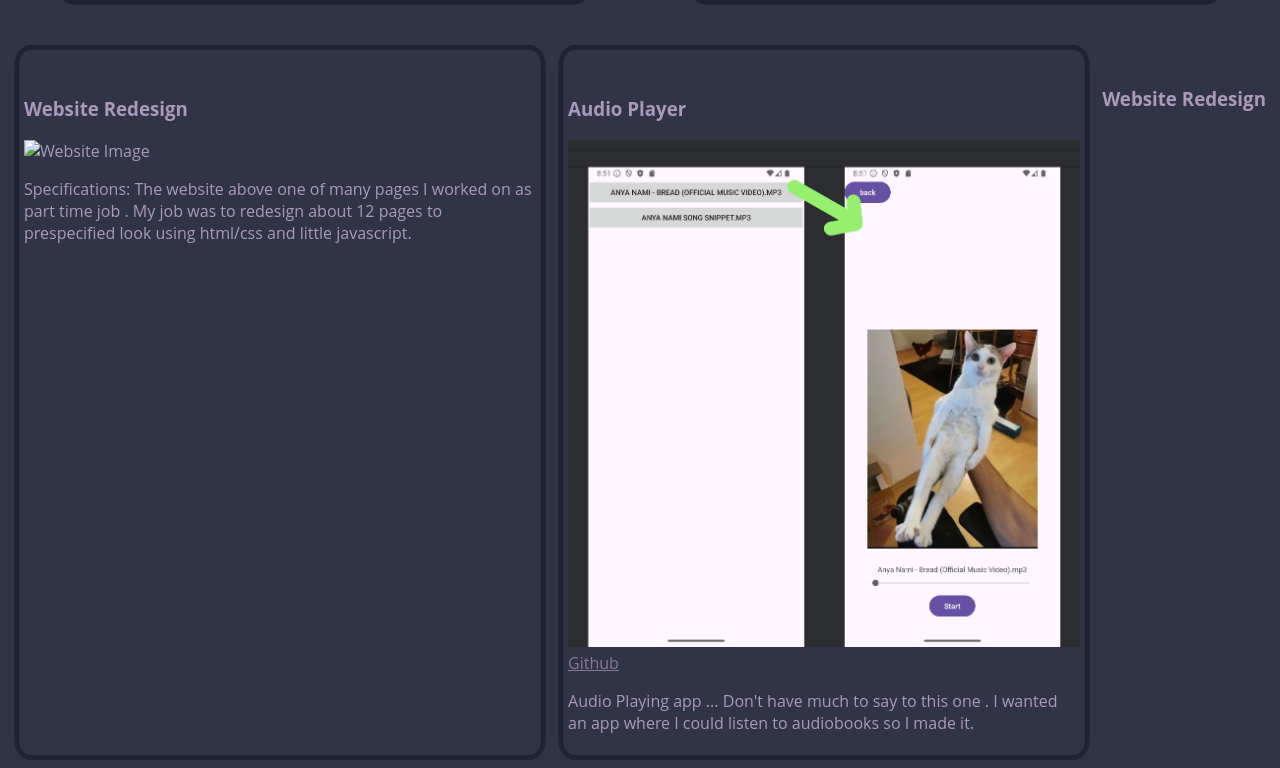
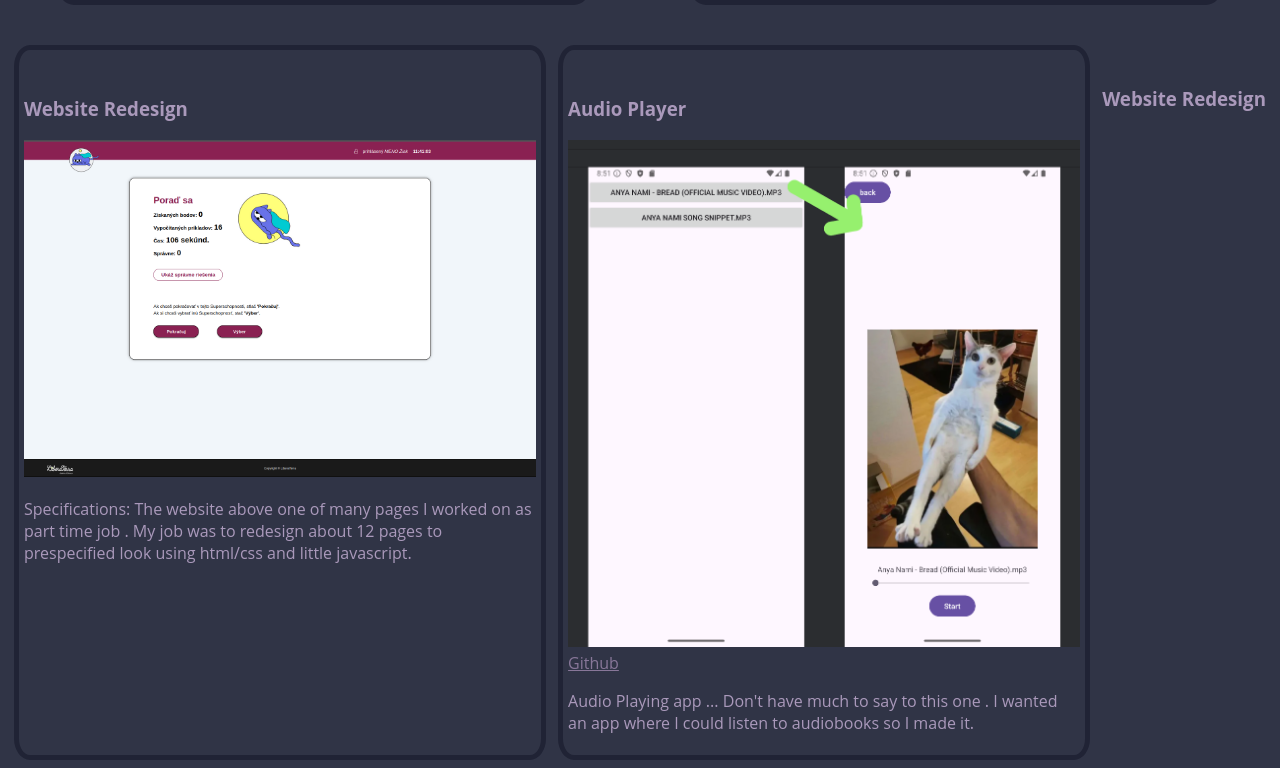
Before and after one commit to tomasswaier/website, a plain HTML site: page projects.html in a window 1280 px wide. Shown: the part 1902-2670 px from the top of the page. Drawn offline with Linux system fonts and the light colour scheme.

Commit message:
pls send

```diff
--- a/projects.html
+++ b/projects.html
@@ -188,7 +188,7 @@
         <div id="Part_Time" class="project">
           <br />
           <h3>Website Redesign</h3>
-          <img src="images/supserschopnostiResult.png" alt="Website Image" />
+          <img src="images/superschopnostiResult.png" alt="Website Image" />
           <p>
             Specifications: The website above one of many pages I worked on as
             part time job . My job was to redesign about 12 pages to
```
